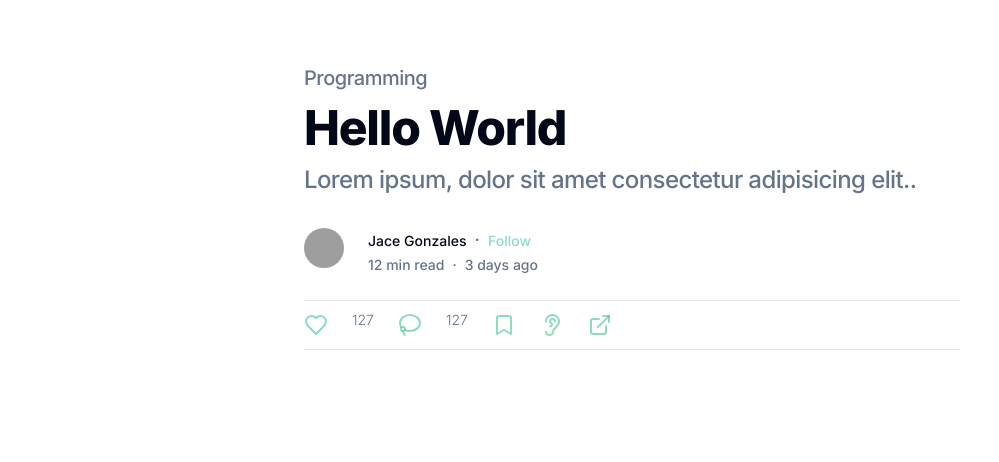
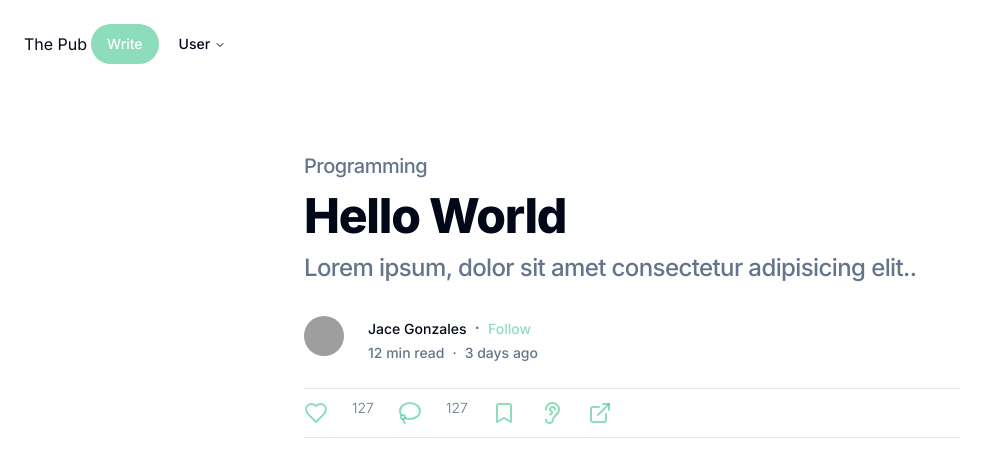
Before and after one commit to BargainBender/softeng1-the-pub, a Next.js app in the folder frontend/: page / in a window 1280 px wide. Shown: the top 462 px of the page, without its empty margins (0-999 px from the left). Built offline with nearby package versions, Linux system fonts and the light colour scheme; grey boxes are pictures that could not be loaded.

Commit message:
feat: add navbar with placeholder, waiting for design team

```diff
--- a/frontend/app/layout.tsx
+++ b/frontend/app/layout.tsx
@@ -1,6 +1,7 @@
 import './globals.css'
 import type { Metadata } from 'next'
 import { Inter } from 'next/font/google'
+import NavigationMenuBar from '@/components/ui/navigation/nav-bar'
 
 const inter = Inter({ subsets: ['latin'] })
 
@@ -16,7 +17,7 @@
 }) {
   return (
     <html lang="en">
-      <body className={inter.className}>{children}</body>
+      <body className={inter.className}><NavigationMenuBar />{children}</body>
     </html>
   )
 }
--- /dev/null
+++ b/frontend/components/ui/navigation-menu.tsx
@@ -0,0 +1,128 @@
+import * as React from "react"
+import * as NavigationMenuPrimitive from "@radix-ui/react-navigation-menu"
+import { cva } from "class-variance-authority"
+import { ChevronDown } from "lucide-react"
+
+import { cn } from "@/lib/utils"
+
+const NavigationMenu = React.forwardRef<
+  React.ElementRef<typeof NavigationMenuPrimitive.Root>,
+  React.ComponentPropsWithoutRef<typeof NavigationMenuPrimitive.Root>
+>(({ className, children, ...props }, ref) => (
+  <NavigationMenuPrimitive.Root
+    ref={ref}
+    className={cn(
+      "relative z-10 flex max-w-max flex-1 items-center justify-center",
+      className
+    )}
+    {...props}
+  >
+    {children}
+    <NavigationMenuViewport />
+  </NavigationMenuPrimitive.Root>
+))
+NavigationMenu.displayName = NavigationMenuPrimitive.Root.displayName
+
+const NavigationMenuList = React.forwardRef<
+  React.ElementRef<typeof NavigationMenuPrimitive.List>,
+  React.ComponentPropsWithoutRef<typeof NavigationMenuPrimitive.List>
+>(({ className, ...props }, ref) => (
+  <NavigationMenuPrimitive.List
+    ref={ref}
+    className={cn(
+      "group flex flex-1 list-none items-center justify-center space-x-1",
+      className
+    )}
+    {...props}
+  />
+))
+NavigationMenuList.displayName = NavigationMenuPrimitive.List.displayName
+
+const NavigationMenuItem = NavigationMenuPrimitive.Item
+
+const navigationMenuTriggerStyle = cva(
+  "group inline-flex h-10 w-max items-center justify-center rounded-md bg-background px-4 py-2 text-sm font-medium transition-colors hover:bg-accent hover:text-accent-foreground focus:bg-accent focus:text-accent-foreground focus:outline-none disabled:pointer-events-none disabled:opacity-50 data-[active]:bg-accent/50 data-[state=open]:bg-accent/50"
+)
+
+const NavigationMenuTrigger = React.forwardRef<
+  React.ElementRef<typeof NavigationMenuPrimitive.Trigger>,
+  React.ComponentPropsWithoutRef<typeof NavigationMenuPrimitive.Trigger>
+>(({ className, children, ...props }, ref) => (
+  <NavigationMenuPrimitive.Trigger
+    ref={ref}
+    className={cn(navigationMenuTriggerStyle(), "group", className)}
+    {...props}
+  >
+    {children}{" "}
+    <ChevronDown
+      className="relative top-[1px] ml-1 h-3 w-3 transition duration-200 group-data-[state=open]:rotate-180"
+      aria-hidden="true"
+    />
+  </NavigationMenuPrimitive.Trigger>
+))
+NavigationMenuTrigger.displayName = NavigationMenuPrimitive.Trigger.displayName
+
+const NavigationMenuContent = React.forwardRef<
+  React.ElementRef<typeof NavigationMenuPrimitive.Content>,
+  React.ComponentPropsWithoutRef<typeof NavigationMenuPrimitive.Content>
+>(({ className, ...props }, ref) => (
+  <NavigationMenuPrimitive.Content
+    ref={ref}
+    className={cn(
+      "left-0 top-0 w-full data-[motion^=from-]:animate-in data-[motion^=to-]:animate-out data-[motion^=from-]:fade-in data-[motion^=to-]:fade-out data-[motion=from-end]:slide-in-from-right-52 data-[motion=from-start]:slide-in-from-left-52 data-[motion=to-end]:slide-out-to-right-52 data-[motion=to-start]:slide-out-to-left-52 md:absolute md:w-auto ",
+      className
+    )}
+    {...props}
+  />
+))
+NavigationMenuContent.displayName = NavigationMenuPrimitive.Content.displayName
+
+const NavigationMenuLink = NavigationMenuPrimitive.Link
+
+const NavigationMenuViewport = React.forwardRef<
+  React.ElementRef<typeof NavigationMenuPrimitive.Viewport>,
+  React.ComponentPropsWithoutRef<typeof NavigationMenuPrimitive.Viewport>
+>(({ className, ...props }, ref) => (
+  <div className={cn("absolute left-0 top-full flex justify-center")}>
+    <NavigationMenuPrimitive.Viewport
+      className={cn(
+        "origin-top-center relative mt-1.5 h-[var(--radix-navigation-menu-viewport-height)] w-full overflow-hidden rounded-md border bg-popover text-popover-foreground shadow-lg data-[state=open]:animate-in data-[state=closed]:animate-out data-[state=closed]:zoom-out-95 data-[state=open]:zoom-in-90 md:w-[var(--radix-navigation-menu-viewport-width)]",
+        className
+      )}
+      ref={ref}
+      {...props}
+    />
+  </div>
+))
+NavigationMenuViewport.displayName =
+  NavigationMenuPrimitive.Viewport.displayName
+
+const NavigationMenuIndicator = React.forwardRef<
+  React.ElementRef<typeof NavigationMenuPrimitive.Indicator>,
+  React.ComponentPropsWithoutRef<typeof NavigationMenuPrimitive.Indicator>
+>(({ className, ...props }, ref) => (
+  <NavigationMenuPrimitive.Indicator
+    ref={ref}
+    className={cn(
+      "top-full z-[1] flex h-1.5 items-end justify-center overflow-hidden data-[state=visible]:animate-in data-[state=hidden]:animate-out data-[state=hidden]:fade-out data-[state=visible]:fade-in",
+      className
+    )}
+    {...props}
+  >
+    <div className="relative top-[60%] h-2 w-2 rotate-45 rounded-tl-sm bg-border shadow-md" />
+  </NavigationMenuPrimitive.Indicator>
+))
+NavigationMenuIndicator.displayName =
+  NavigationMenuPrimitive.Indicator.displayName
+
+export {
+  navigationMenuTriggerStyle,
+  NavigationMenu,
+  NavigationMenuList,
+  NavigationMenuItem,
+  NavigationMenuContent,
+  NavigationMenuTrigger,
+  NavigationMenuLink,
+  NavigationMenuIndicator,
+  NavigationMenuViewport,
+}
--- /dev/null
+++ b/frontend/components/ui/navigation/nav-bar.tsx
@@ -0,0 +1,72 @@
+"use client";
+
+import {
+  NavigationMenu,
+  NavigationMenuContent,
+  NavigationMenuIndicator,
+  NavigationMenuItem,
+  NavigationMenuLink,
+  NavigationMenuList,
+  NavigationMenuTrigger,
+  NavigationMenuViewport,
+} from "@/components/ui/navigation-menu";
+import Link from "next/link";
+
+import { Icons } from "@/components/ui/icons";
+import { Button } from "../button";
+
+export default function NavigationMenuBar() {
+  return (
+    <>
+      <NavigationMenu className="grid gap-3 p-6 ">
+        <NavigationMenuList>
+          <NavigationMenuItem>
+            <Link href="/">The Pub</Link>
+          </NavigationMenuItem>
+          <NavigationMenuItem>
+            <Link href="/">
+              <Button
+                variant={"pub"}
+                className="pub"
+                onClick={() => {
+                  console.log("clicked");
+                }}
+              >
+                Write
+              </Button>
+            </Link>
+          </NavigationMenuItem>
+          <NavigationMenuItem>
+            <NavigationMenuTrigger>User</NavigationMenuTrigger>
+            <NavigationMenuContent className="grid gap-3 p-6 md:w-[400px] lg:w-[500px] lg:grid-cols-[.75fr_1fr]">
+              <div className="flex h-full w-full select-none flex-col justify-end rounded-md bg-gradient-to-b from-muted/50 to-muted p-6 no-underline outline-none focus:shadow-md">
+                <div className="row-span-3">
+                  <NavigationMenuLink>
+                    <Link
+                      href="/"
+                      className="flex h-full w-full select-none flex-col justify-end rounded-md bg-gradient-to-b from-muted/50 to-muted p-6 no-underline outline-none focus:shadow-md"
+                    >
+                      Edit Profile
+                      <Icons.logo className="h-6 w-6" />
+                      <div className="mb-2 mt-4 text-lg font-medium">
+                        shadcn/ui
+                      </div>
+                      <p className="text-sm leading-tight text-muted-foreground">
+                        Beautifully designed components built with Radix UI and
+                        Tailwind CSS.
+                      </p>
+                    </Link>
+                  </NavigationMenuLink>
+                </div>
+              </div>
+              <div>
+                <span>Edit Profile</span>
+                <span>Edit Profile</span>
+                <span>Edit Profile</span></div>
+            </NavigationMenuContent>
+          </NavigationMenuItem>
+        </NavigationMenuList>
+      </NavigationMenu>
+    </>
+  );
+}
--- a/frontend/package.json
+++ b/frontend/package.json
@@ -12,6 +12,7 @@
     "@radix-ui/react-avatar": "^1.0.4",
     "@radix-ui/react-checkbox": "^1.0.4",
     "@radix-ui/react-label": "^2.0.2",
+    "@radix-ui/react-navigation-menu": "^1.1.4",
     "@radix-ui/react-scroll-area": "^1.0.5",
     "@radix-ui/react-separator": "^1.0.3",
     "@radix-ui/react-slot": "^1.0.2",
```
Also changed, not shown: 1 other file (tests, documents, lock files or other folders).
